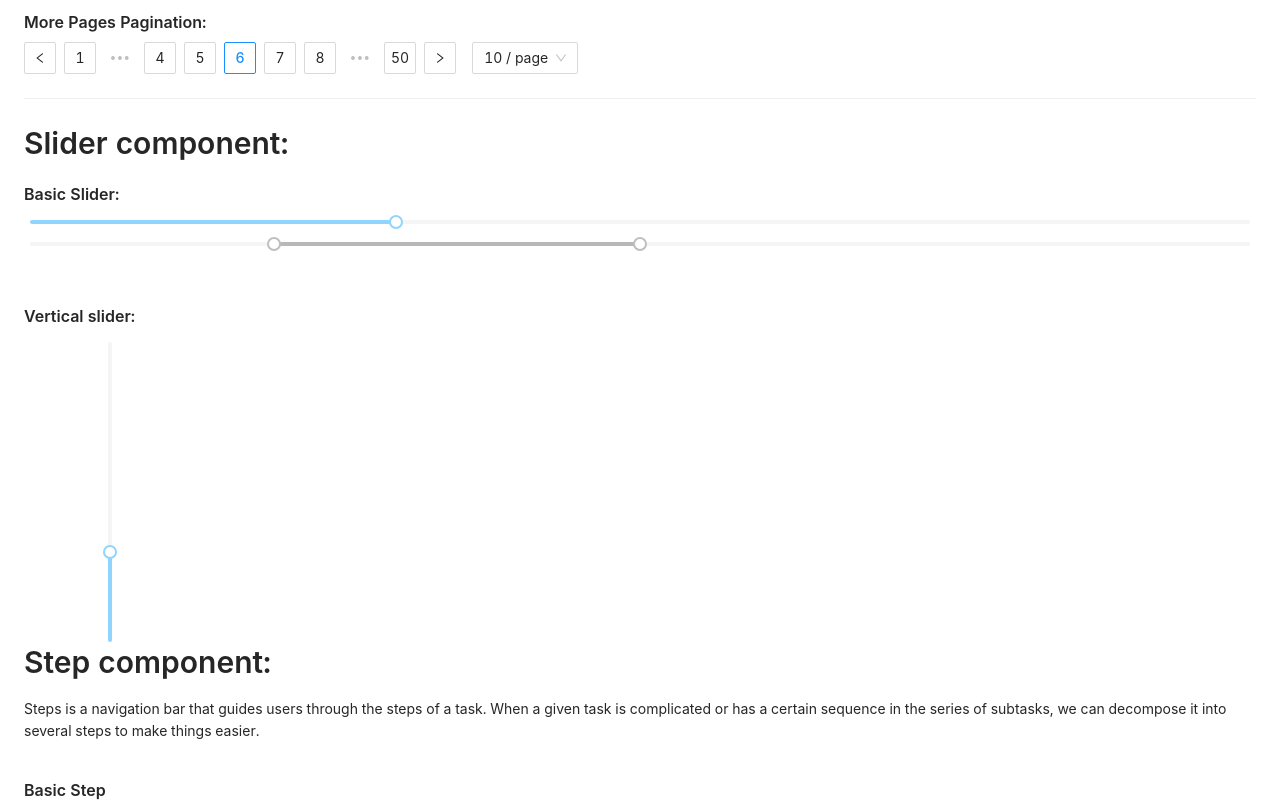
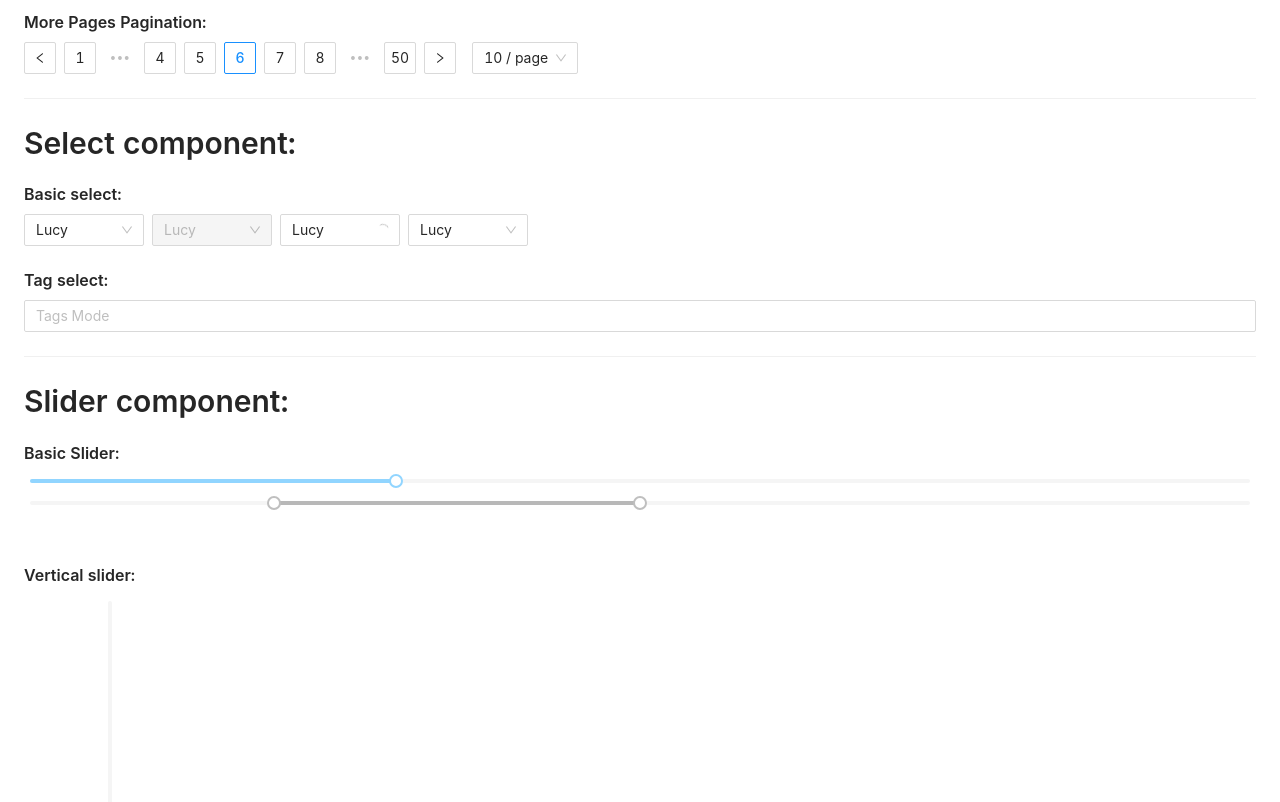
Before and after one commit to barath46/AntD-components, a Next.js app: page / in a window 1280 px wide. Shown: the part 5300-6102 px from the top of the page. Built offline with nearby package versions, Linux system fonts and the light colour scheme.

Commit message:
select component

```diff
--- a/modules/pagination.tsx
+++ b/modules/pagination.tsx
@@ -1,7 +1,7 @@
 import { Pagination, Typography, Divider } from 'antd';
 import React from 'react';
 
-const { Title, Paragraph } = Typography;
+const { Title } = Typography;
 
 const App = () => (
   <div id="pagination-component">
--- /dev/null
+++ b/modules/select.tsx
@@ -0,0 +1,82 @@
+import { Select, Typography, Divider, Space } from 'antd';
+import React from 'react';
+const { Option } = Select;
+
+const { Title } = Typography;
+
+const children: React.ReactNode[] = [];
+for (let i = 10; i < 36; i++) {
+  children.push(<Option key={i.toString(36) + i}>{i.toString(36) + i}</Option>);
+}
+
+const handleChange = (value) => {
+  console.log(`selected ${value}`);
+};
+
+const handleTagChange = (value: string) => {
+  console.log(`selected ${value}`);
+};
+
+const App = () => (
+  <div id="select-component">
+    <Title level={2}>Select component:</Title>
+    <Title level={5}>Basic select:</Title>
+    <Space>
+      <Select
+        defaultValue="lucy"
+        style={{
+          width: 120,
+        }}
+        onChange={handleChange}
+      >
+        <Option value="jack">Jack</Option>
+        <Option value="lucy">Lucy</Option>
+        <Option value="disabled" disabled>
+          Disabled
+        </Option>
+        <Option value="Yiminghe">yiminghe</Option>
+      </Select>
+      <Select
+        defaultValue="lucy"
+        style={{
+          width: 120,
+        }}
+        disabled
+      >
+        <Option value="lucy">Lucy</Option>
+      </Select>
+      <Select
+        defaultValue="lucy"
+        style={{
+          width: 120,
+        }}
+        loading
+      >
+        <Option value="lucy">Lucy</Option>
+      </Select>
+      <Select
+        defaultValue="lucy"
+        style={{
+          width: 120,
+        }}
+        allowClear
+      >
+        <Option value="lucy">Lucy</Option>
+      </Select>
+    </Space>
+    <br />
+    <br />
+    <Title level={5}>Tag select:</Title>
+    <Select
+      mode="tags"
+      style={{ width: '100%' }}
+      placeholder="Tags Mode"
+      onChange={handleTagChange}
+    >
+      {children}
+    </Select>
+    <Divider />
+  </div>
+);
+
+export default App;
--- a/modules/slider.tsx
+++ b/modules/slider.tsx
@@ -1,4 +1,4 @@
-import { Slider, Switch, Typography, Divider } from 'antd';
+import { Slider, Typography, Divider } from 'antd';
 import React from 'react';
 
 const { Title } = Typography;
@@ -22,6 +22,7 @@ const App = () => {
       <div style={style}>
         <Slider vertical defaultValue={30} />
       </div>
+      <Divider />
     </div>
   );
 };
```
